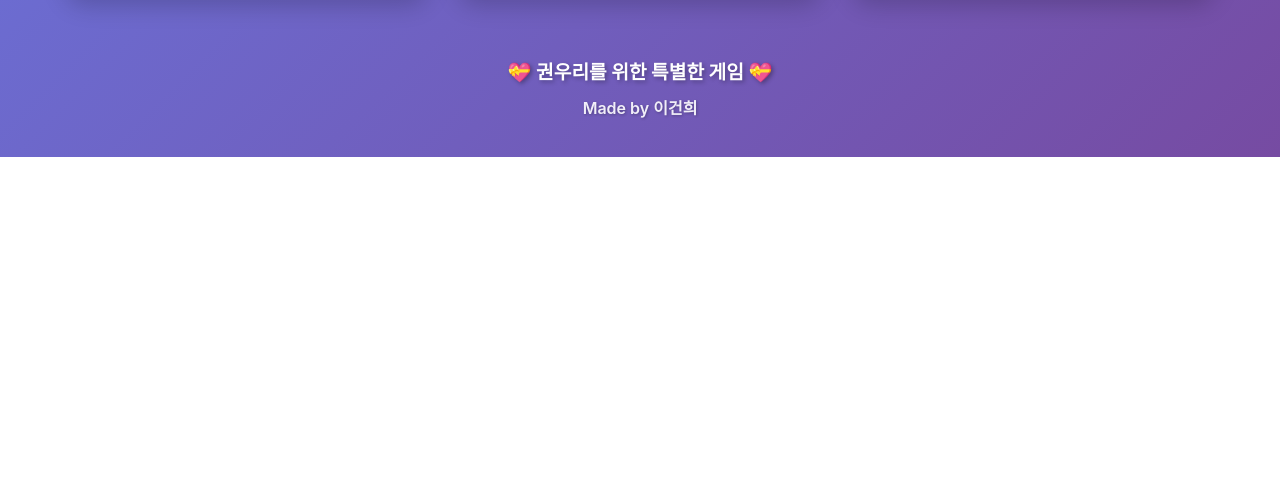
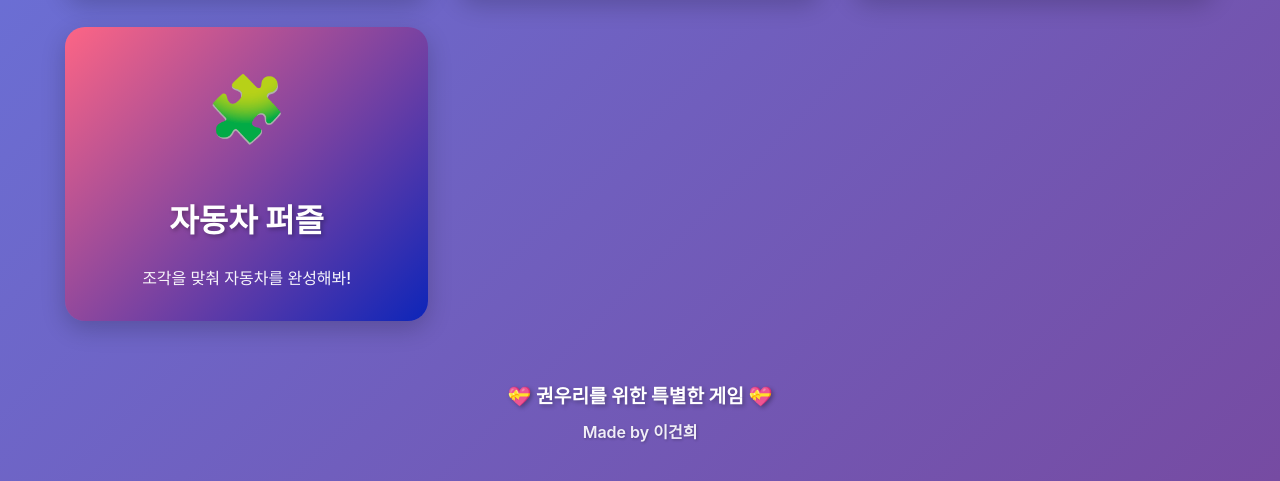
Before and after one commit to dkrnahs515-stack/woori-game, a plain HTML site: page index.html in a window 1280 px wide. Shown: the part 798-1279 px from the top of the page. Before the commit the page ends 955 px from the top, so only its background shows below. Drawn offline with Linux system fonts and the light colour scheme.

Commit message:
Update index.html

```diff
--- a/index.html
+++ b/index.html
@@ -58,7 +58,15 @@
                     <h2 class="game-title">자동차 드라이브</h2>
                     <p class="game-description">부릉부릉 달려보자!</p>
                 </a>
+
+                <!-- 자동차 퍼즐 게임 -->
+                <a href="puzzle-game.html" class="game-card" style="background: linear-gradient(135deg, #FD6585 0%, #0D25B9 100%);">
+                    <div class="game-icon">🧩</div>
+                    <h2 class="game-title">자동차 퍼즐</h2>
+                    <p class="game-description">조각을 맞춰 자동차를 완성해봐!</p>
+                </a>
             </div>
+
         </main>
 
         <footer>
```
